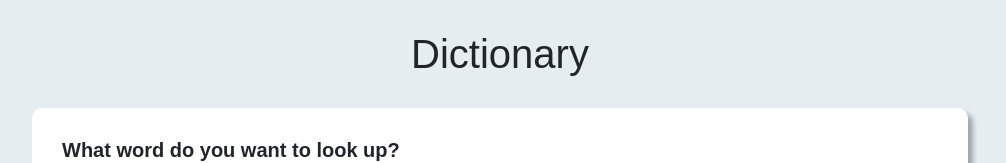
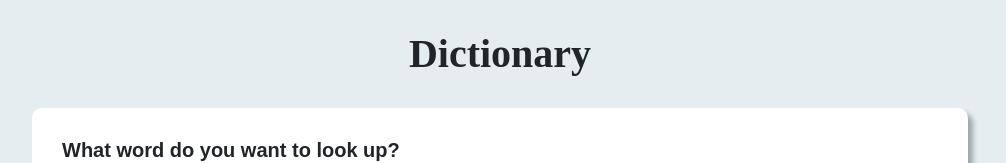
Before and after one commit to Elisawirsiy/Dictionary-app, a React (Create React App) app: page / in a window 1280 px wide. Shown: the top 163 px of the page, without its empty margins (140-1146 px from the left). Built offline with nearby package versions, Linux system fonts and the light colour scheme; no server answers.

Commit message:
changed title font and removed a comment

```diff
--- a/src/App.css
+++ b/src/App.css
@@ -9,6 +9,8 @@ body {
 
 .App-header {
   text-align: center;
+  font-family: cursive;
+  font-weight: bold;
   margin: 30px 0;
   display: block;
 }
```
Also changed, not shown: src/Dictionary.css (+0 -8 lines).
